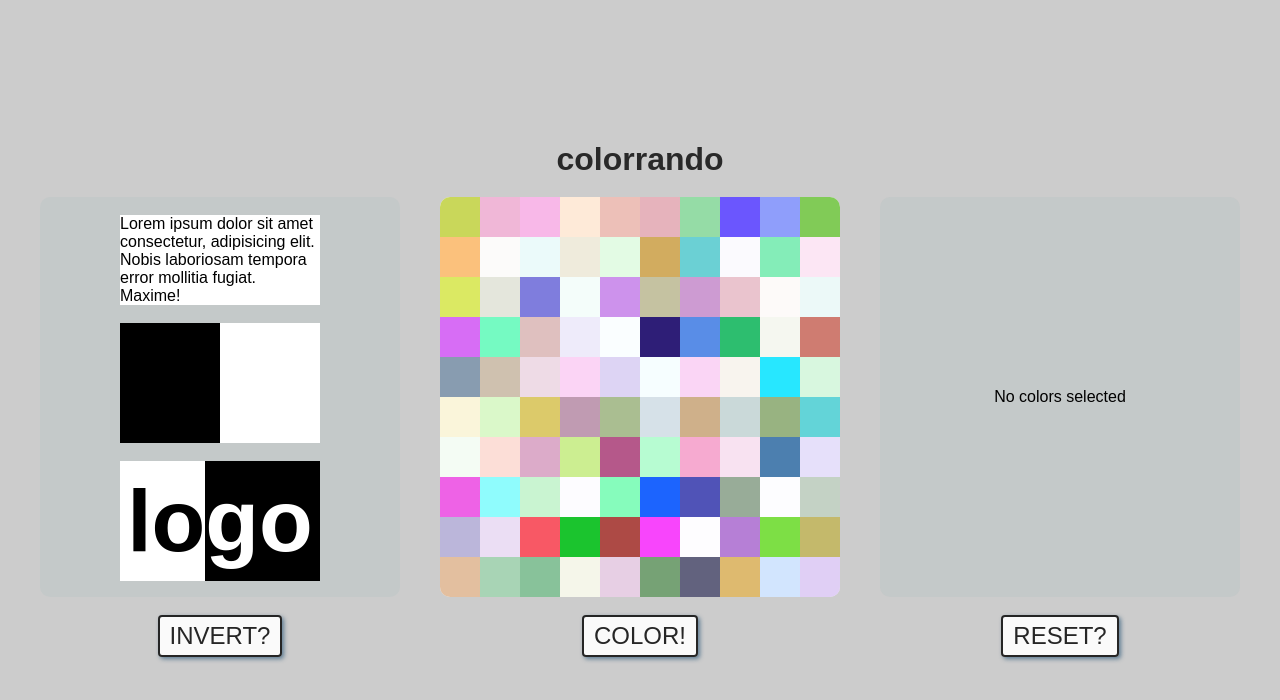
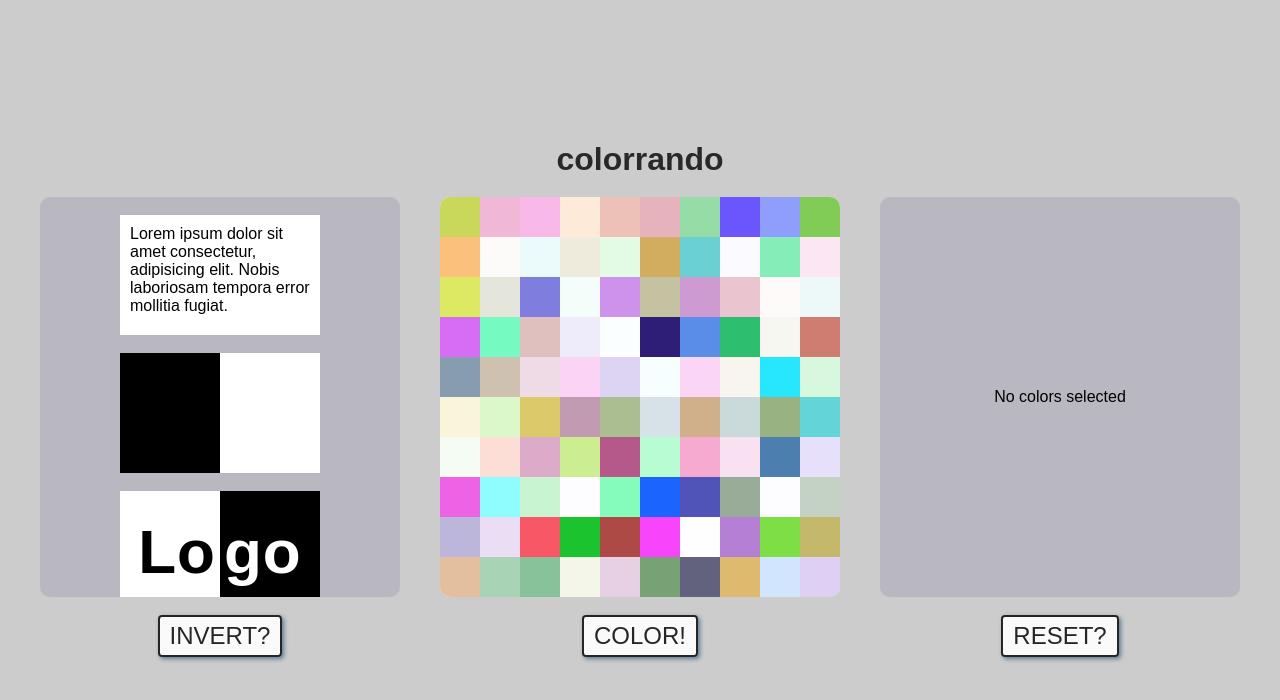
Before and after one commit to galustoff/colorrando, a Vue app: page / in a window 1280 px wide. Shown: the top 700 px of the page. Built offline with nearby package versions, Linux system fonts and the light colour scheme.

Commit message:
dump & sketches: add some styles

```diff
--- a/src/components/AppDump/AppDump.vue
+++ b/src/components/AppDump/AppDump.vue
@@ -82,7 +82,7 @@
   .app-dump__wrapper {
     width: 360px;
     height: 400px;
-    background-color: rgba(0, 124, 124, 0.04);
+    background-color: rgba(020, 007, 088, 0.1);
     border-radius: 10px;
     overflow: scroll;
   }
--- a/src/components/AppSketches/AppSketchesList.vue
+++ b/src/components/AppSketches/AppSketchesList.vue
@@ -49,7 +49,7 @@
     height: 400px;
     padding-top: 18px;
     padding-bottom: 18px;
-    background-color: rgba(0, 124, 124, 0.04);
+    background-color: rgba(020, 007, 088, 0.1);
     border-radius: 10px;
     list-style: none;
     display: flex;
--- a/src/components/AppSketches/sketches/SketchLogo.vue
+++ b/src/components/AppSketches/sketches/SketchLogo.vue
@@ -1,7 +1,7 @@
 <template>
   <div class="sketch-logo">
     <div class="sketch-logo__half" :style="leftHalfStyle">
-      <p class="sketch-logo__text sketch-logo__text_left">lo</p>
+      <p class="sketch-logo__text sketch-logo__text_left">Lo</p>
     </div>
     <div class="sketch-logo__half" :style="rightHalfStyle">
       <p class="sketch-logo__text sketch-logo__text_right">go</p>
@@ -43,7 +43,9 @@
   }
 
   .sketch-logo__text {
-    font-size: 88px;
+    font-size: 62px;
+    padding: 4px;
+    letter-spacing: 1px;
     font-weight: 700;
     font-family: sans-serif;
     flex-grow: 1;
--- a/src/components/AppSketches/sketches/SketchText.vue
+++ b/src/components/AppSketches/sketches/SketchText.vue
@@ -1,7 +1,7 @@
 <template>
   <p class="sketch-text" :style="style">
     Lorem ipsum dolor sit amet consectetur, adipisicing elit. Nobis laboriosam
-    tempora error mollitia fugiat. Maxime!
+    tempora error mollitia fugiat.
   </p>
 </template>
 
@@ -22,7 +22,9 @@
         return {
           color: this.sketchColors.first,
           backgroundColor: this.sketchColors.second,
-          fontFamily: 'sans-serif'
+          fontFamily: 'sans-serif',
+          padding: '10px',
+          minHeight: '120px'
         }
       }
     }
```
